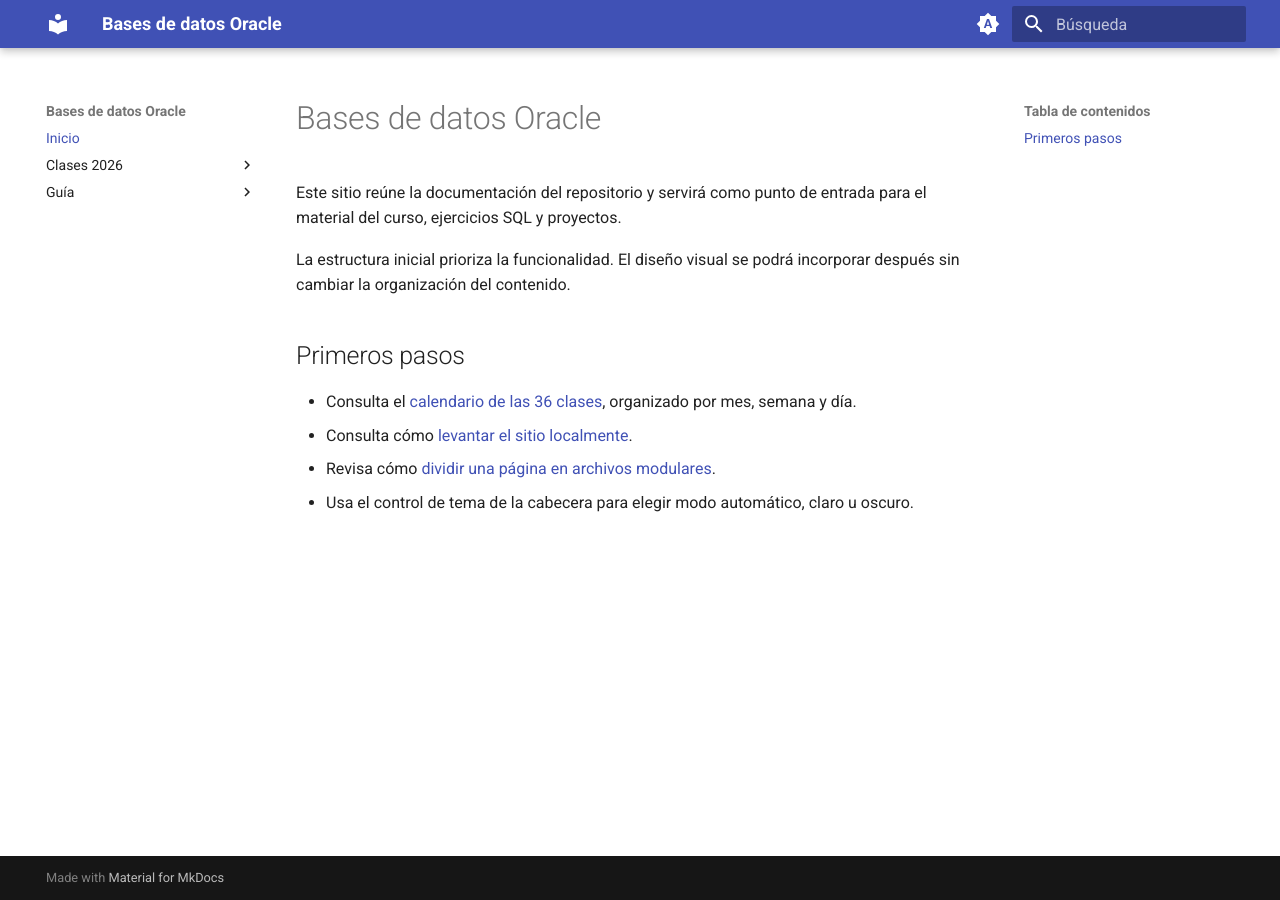
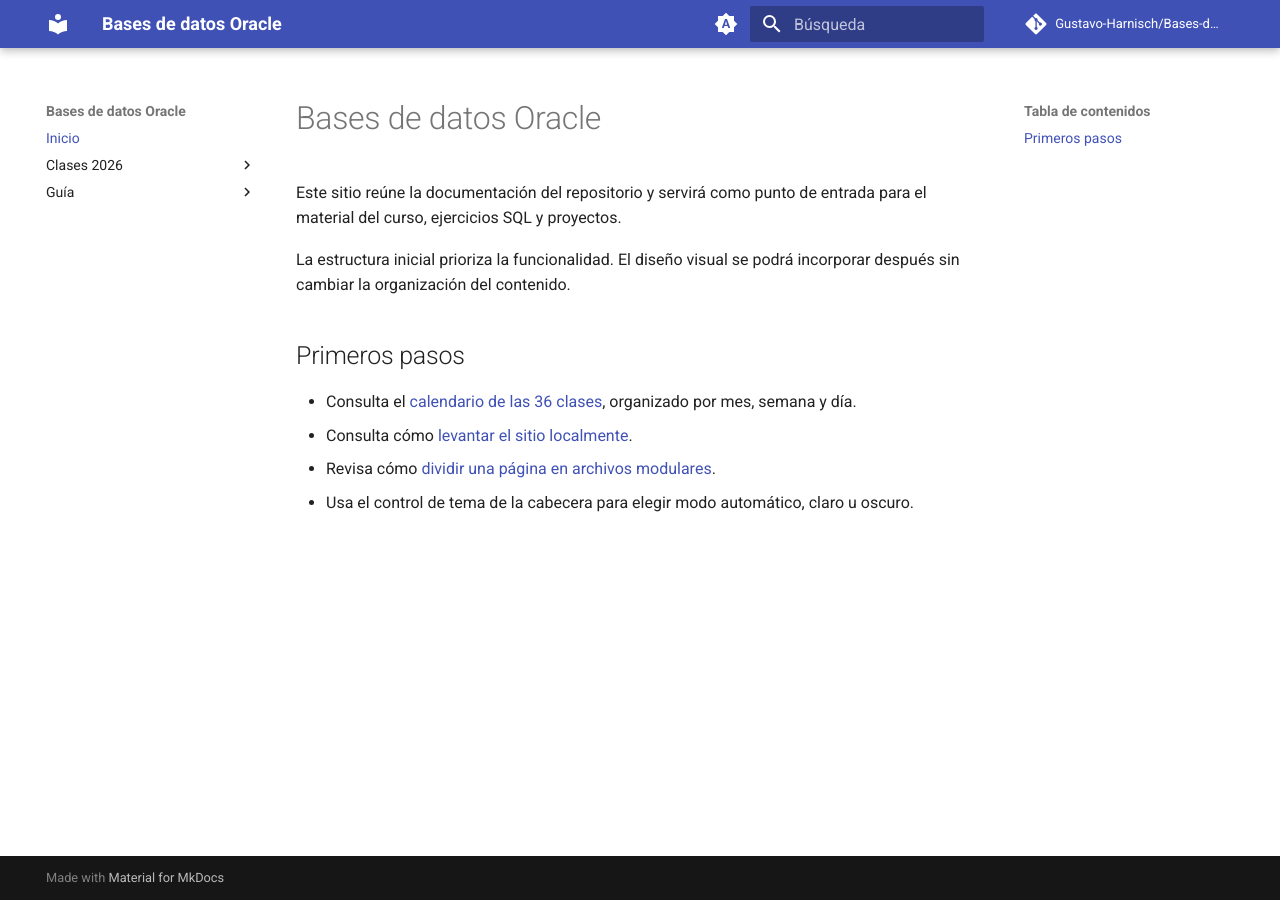
Before and after one commit to Gustavo-Harnisch/Bases-de-datos-oracle, an MkDocs documentation site: the page built from docs/index.md, in a window 1280 px wide. Built offline with MkDocs 1.6.1 and Material for MkDocs 9.7.7, drawn with Linux system fonts in a browser that asks for light colours; comment, search, counter and statistics services are not loaded.

```diff
--- a/mkdocs.yml
+++ b/mkdocs.yml
@@ -1,7 +1,11 @@
 # yaml-language-server: $schema=https://squidfunk.github.io/mkdocs-material/schema.json
 
 site_name: Bases de datos Oracle
-site_description: Documentacion del repositorio Bases de datos Oracle
+site_description: Documentación del repositorio Bases de datos Oracle
+site_url: https://gustavo-harnisch.github.io/Bases-de-datos-oracle/
+repo_url: https://github.com/Gustavo-Harnisch/Bases-de-datos-oracle
+repo_name: Gustavo-Harnisch/Bases-de-datos-oracle
+edit_uri: edit/main/docs/
 docs_dir: docs
 site_dir: site
 strict: true
--- a/requirements-docs.txt
+++ b/requirements-docs.txt
@@ -1 +1 @@
-mkdocs-material>=9.5,<10.0
+mkdocs-material==9.7.7
```
Also changed, not shown: README.md (+12 -0 lines), 1 other file.
